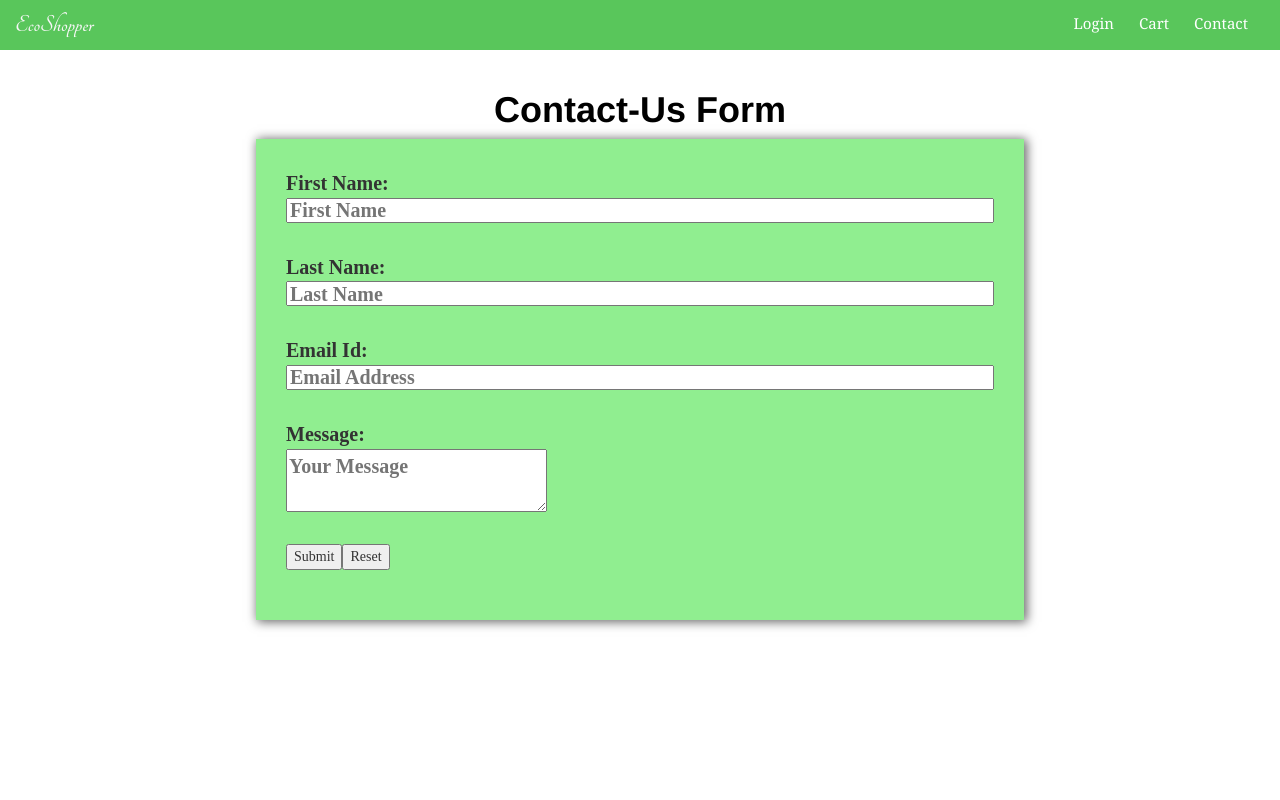
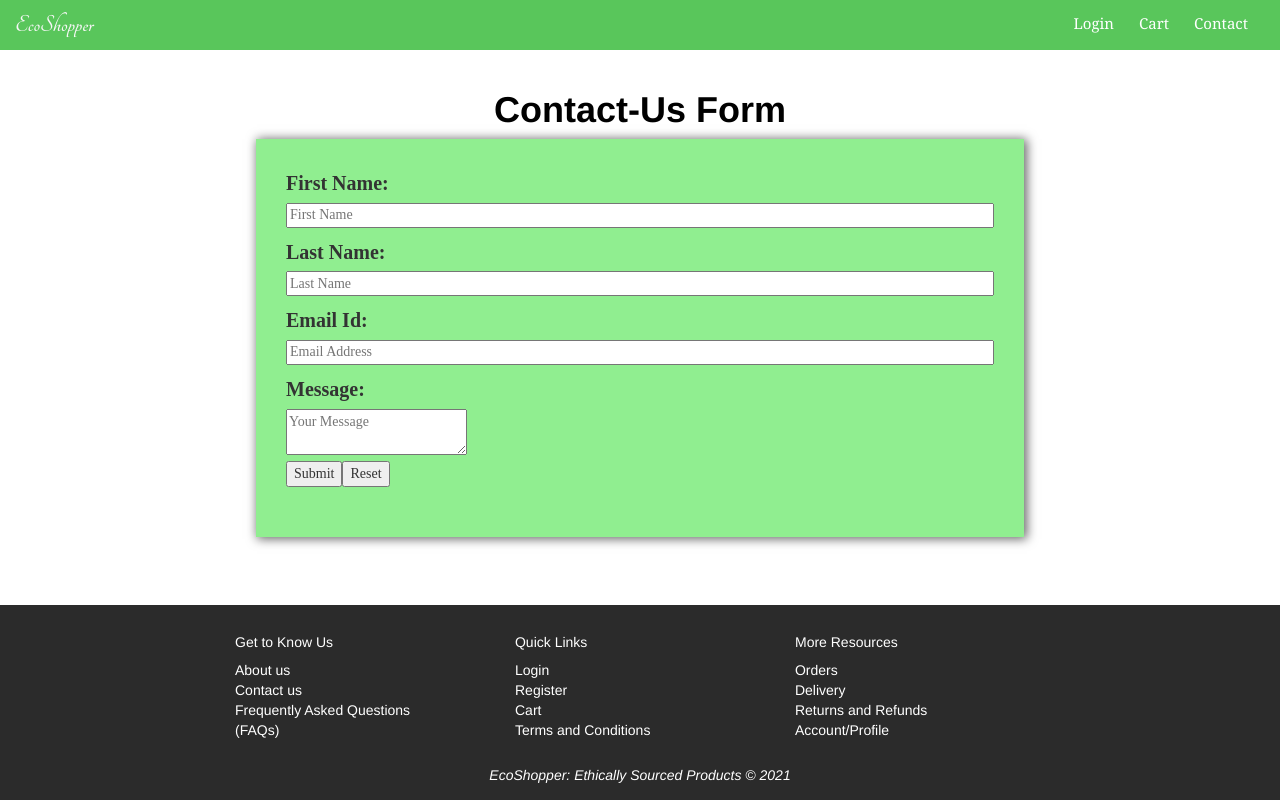
Before and after one commit to Noor-Alina/COMP3340-Project, a React (Create React App) app: page /Contact in a window 1280 px wide. Built offline with nearby package versions, Linux system fonts and the light colour scheme.

Commit message:
changes added

```diff
--- a/src/static/Contact.js
+++ b/src/static/Contact.js
@@ -38,19 +38,27 @@ export default class Contact extends React.Component {
                 </div>
                 <section>
                 <form class="contact-form" onSubmit={this.handleSubmit.bind(this)} method="POST">
-                        <label class="contact-label" for="fname" > First Name: <input class="contact-input" type="text" placeholder="First Name" required/>
-                        </label><br></br>
+                      <div>
+                      <label class="contact-label" for="fname" > First Name: </label>
+                      <input class="contact-input" type="text" placeholder="First Name" required/>
+                      </div>
 
-                        <label class="contact-label" for="lname" > Last Name: <input class="contact-input" type="text" placeholder="Last Name" required/>
-                        </label><br></br>
+                      <div>
+                      <label class="contact-label" for="lname" > Last Name: </label>
+                      <input class="contact-input" type="text" placeholder="Last Name" required/>
+                      </div>
 
 
-                        <label class="contact-label" for="email-id">Email Id: <input class="contact-input" type="email" aria-describedby="emailHelp" placeholder="Email Address" required/>
-                        </label><br></br>
+                    <div>
+                    <label class="contact-label" for="email-id">Email Id: </label>
+                    <input class="contact-input" type="email" aria-describedby="emailHelp" placeholder="Email Address" required/>
+                    </div>
 
+                    <div>
 
-                        <label class="contact-label" for="message">Message: <br></br> <textarea class="contact-text" class="c-control"  placeholder="Your Message" required></textarea>
-                        </label><br></br>
+                    <label class="contact-label" for="message">Message: </label>
+                    <textarea class="contact-text" class="c-control" height="300px" width = "600px" placeholder="Your Message" required></textarea>
+                    </div>
 
 
                     <button type="submit">Submit</button>
@@ -60,7 +68,8 @@ export default class Contact extends React.Component {
                     </div>
                 </form>
                 </section>
-            </div>
+                <Footer/>
+          </div>
 
         );
     }
```
